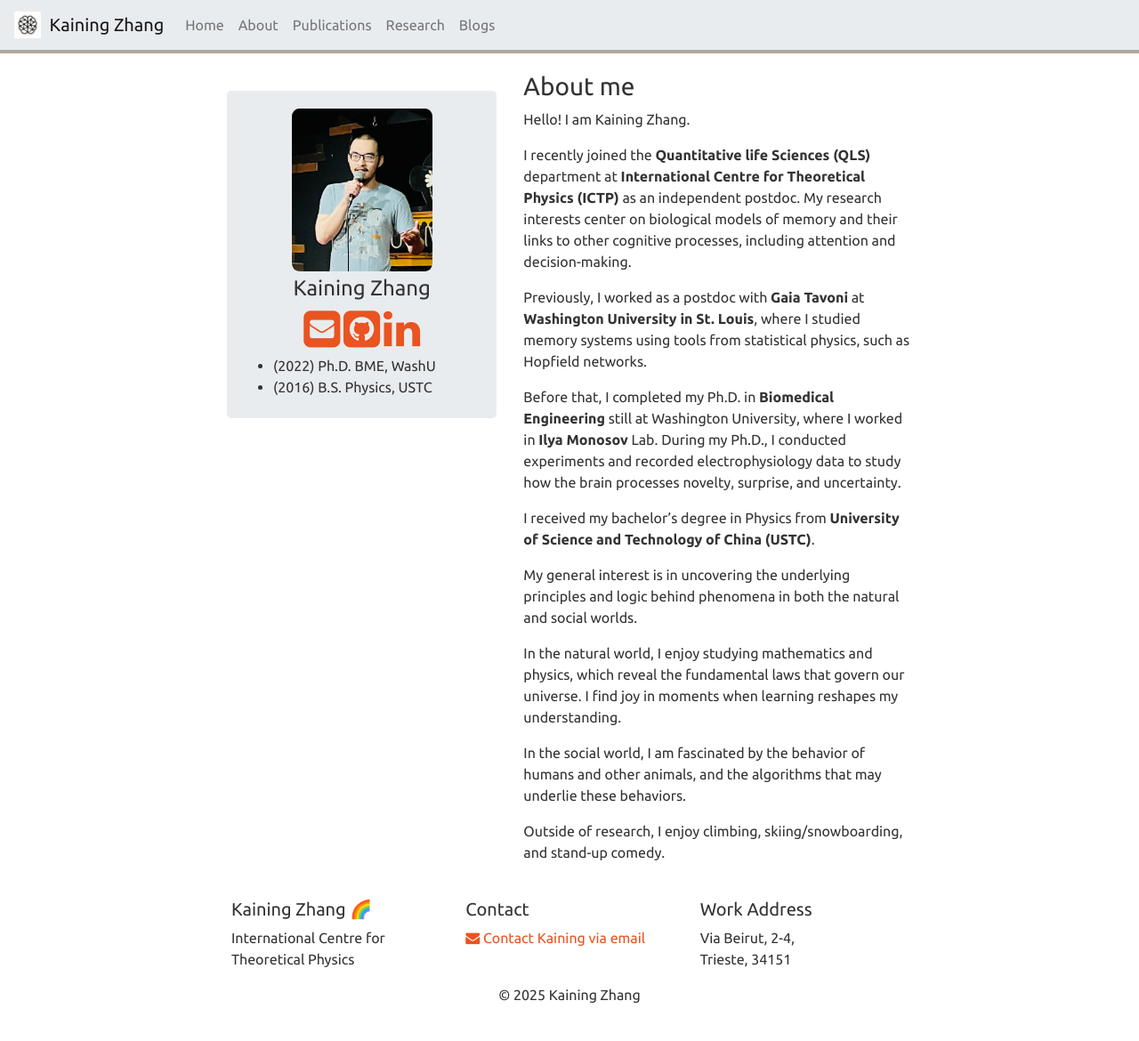
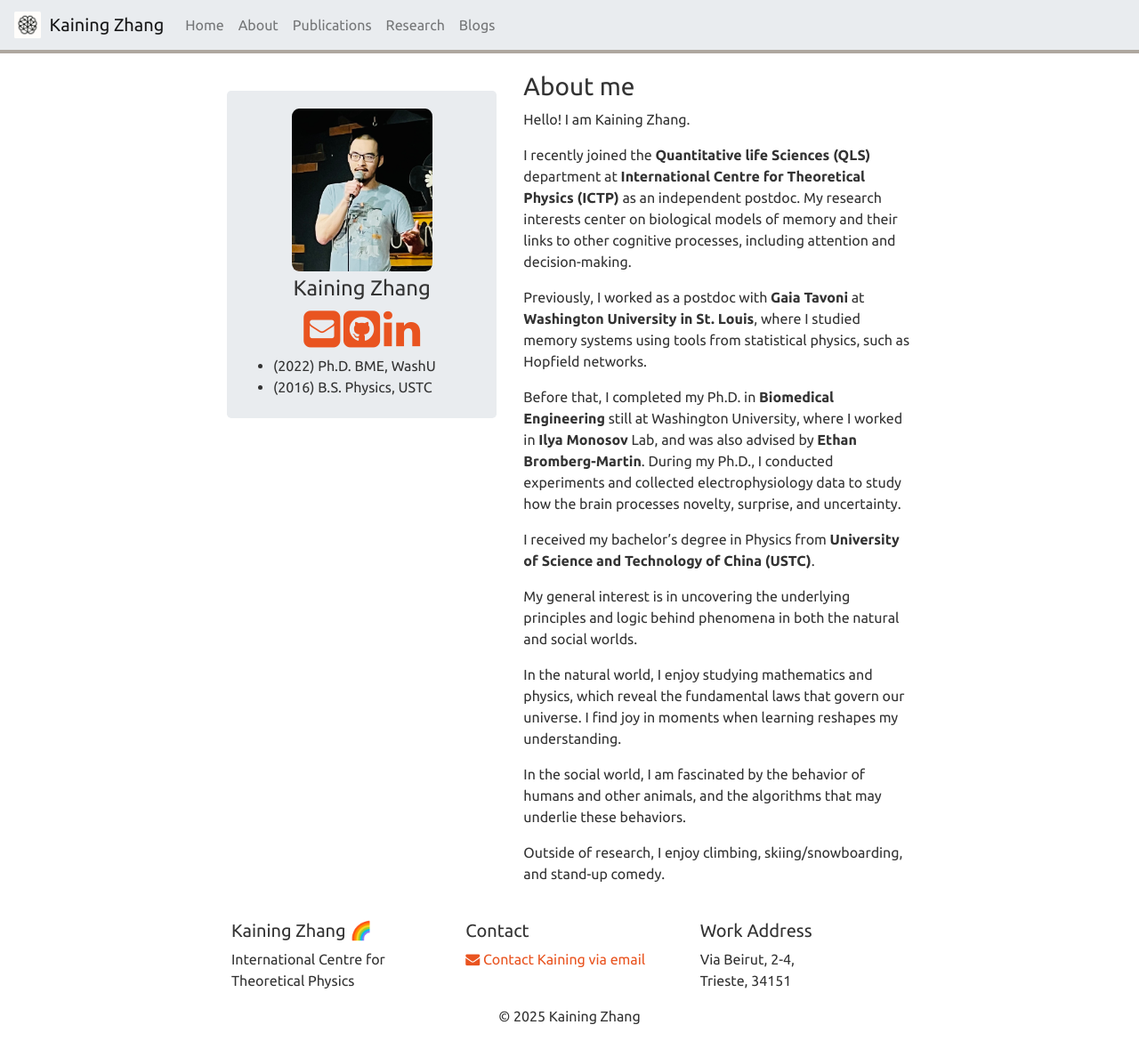
Before and after one commit to kalfton/kalfton.github.io, a Jekyll site: the page built from _pages/home.md, in a window 1280 px wide and 1170 px high. Shown: the whole window at 89% size. Built offline with Jekyll 4.4.1, drawn with Linux system fonts in a browser that asks for light colours; nearby versions of some CDN libraries; a style sheet for code colours, icons or effects is not loaded.

Commit message:
Update home.md

```diff
--- a/_pages/home.md
+++ b/_pages/home.md
@@ -12,7 +12,7 @@ I recently joined the **Quantitative life Sciences (QLS)** department at **Inter
 
 Previously, I worked as a postdoc with **Gaia Tavoni** at **Washington University in St. Louis**, where I studied memory systems using tools from statistical physics, such as Hopfield networks.
 
-Before that, I completed my Ph.D. in **Biomedical Engineering** still at Washington University, where I worked in **Ilya Monosov** Lab. During my Ph.D., I conducted experiments and recorded electrophysiology data to study how the brain processes novelty, surprise, and uncertainty.
+Before that, I completed my Ph.D. in **Biomedical Engineering** still at Washington University, where I worked in **Ilya Monosov** Lab, and was also advised by **Ethan Bromberg-Martin**. During my Ph.D., I conducted experiments and collected electrophysiology data to study how the brain processes novelty, surprise, and uncertainty.
 
 I received my bachelor’s degree in Physics from **University of Science and Technology of China (USTC)**.
 
```
